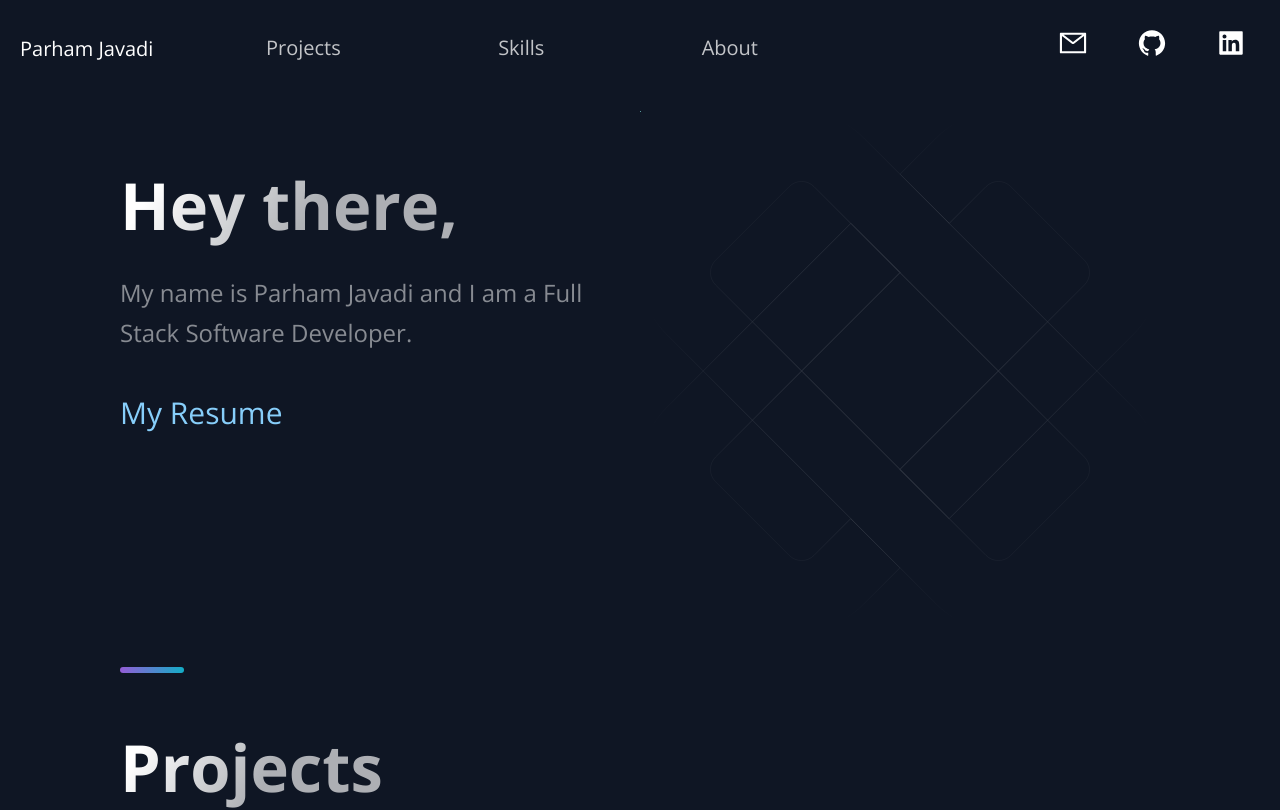
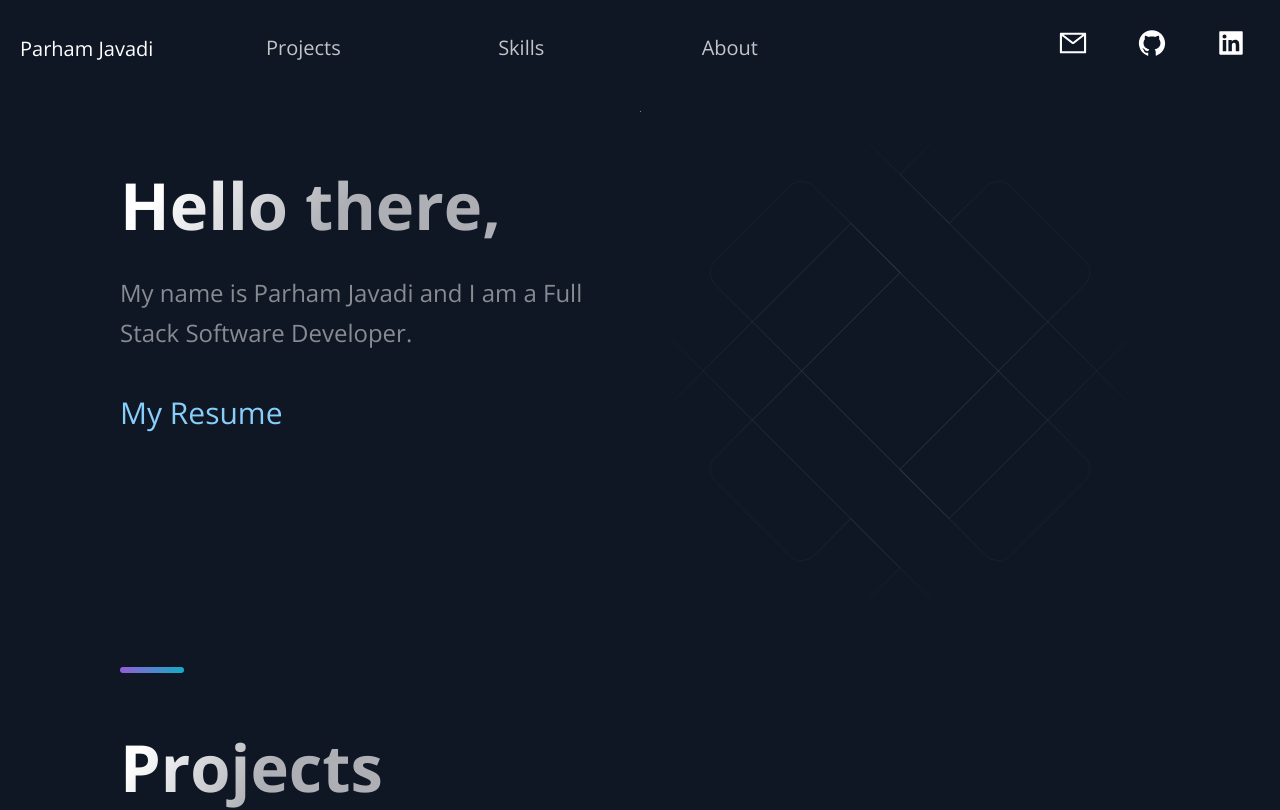
Before and after one commit to pjfooeve09/parham-portfolio, a Next.js app: page / in a window 1280 px wide. Shown: the top 810 px of the page. Built offline with nearby package versions, Linux system fonts and the light colour scheme.

Commit message:
deplyed website

```diff
--- a/src/components/Hero/Hero.js
+++ b/src/components/Hero/Hero.js
@@ -9,7 +9,7 @@ const Hero = (props) => (
     <Section row nopadding>
       <LeftSection>
         <SectionTitle main center>
-          Hey there,
+          Hello there,
         </SectionTitle>
         <SectionText>
           My name is Parham Javadi and I am a Full Stack Software Developer.
```
